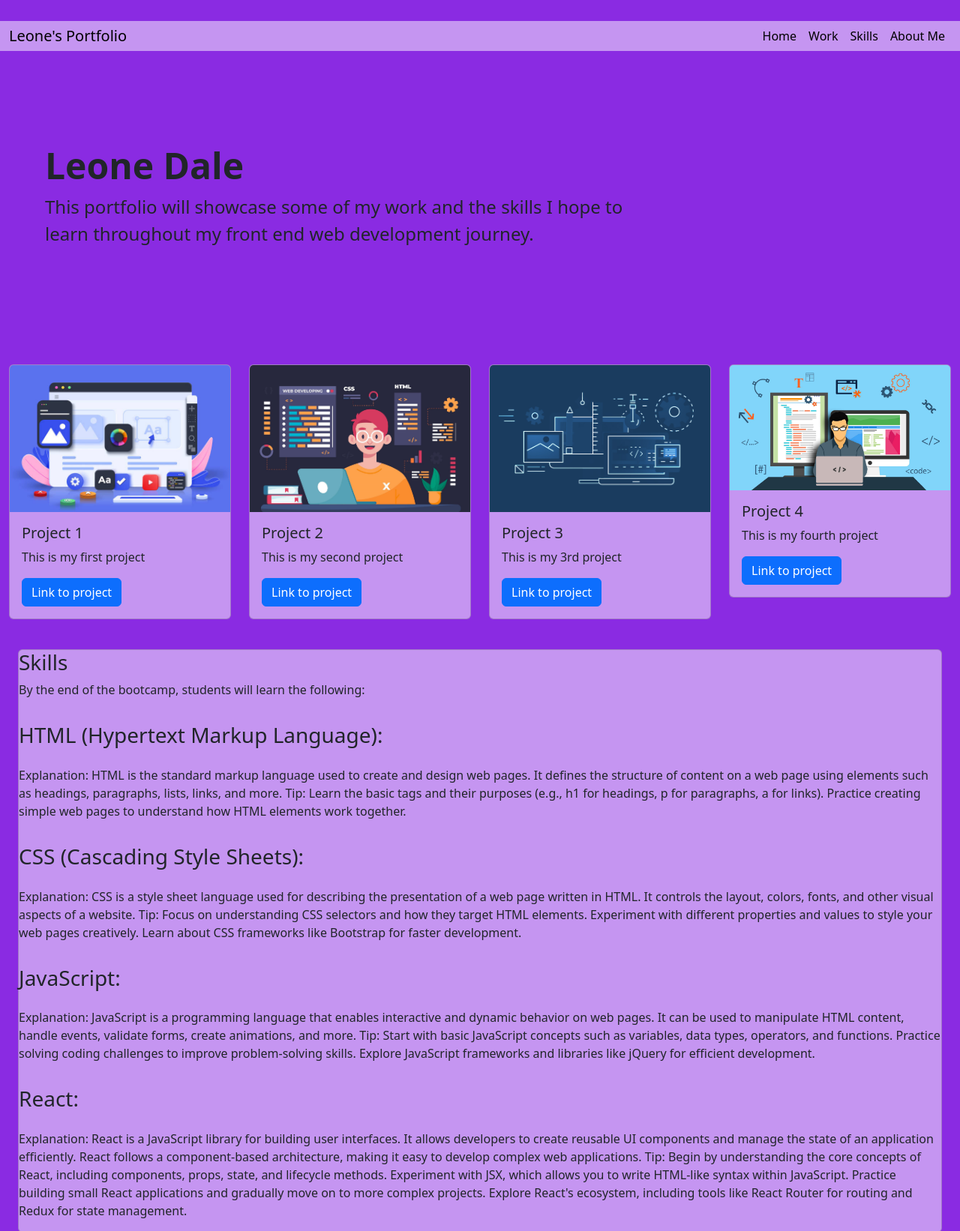
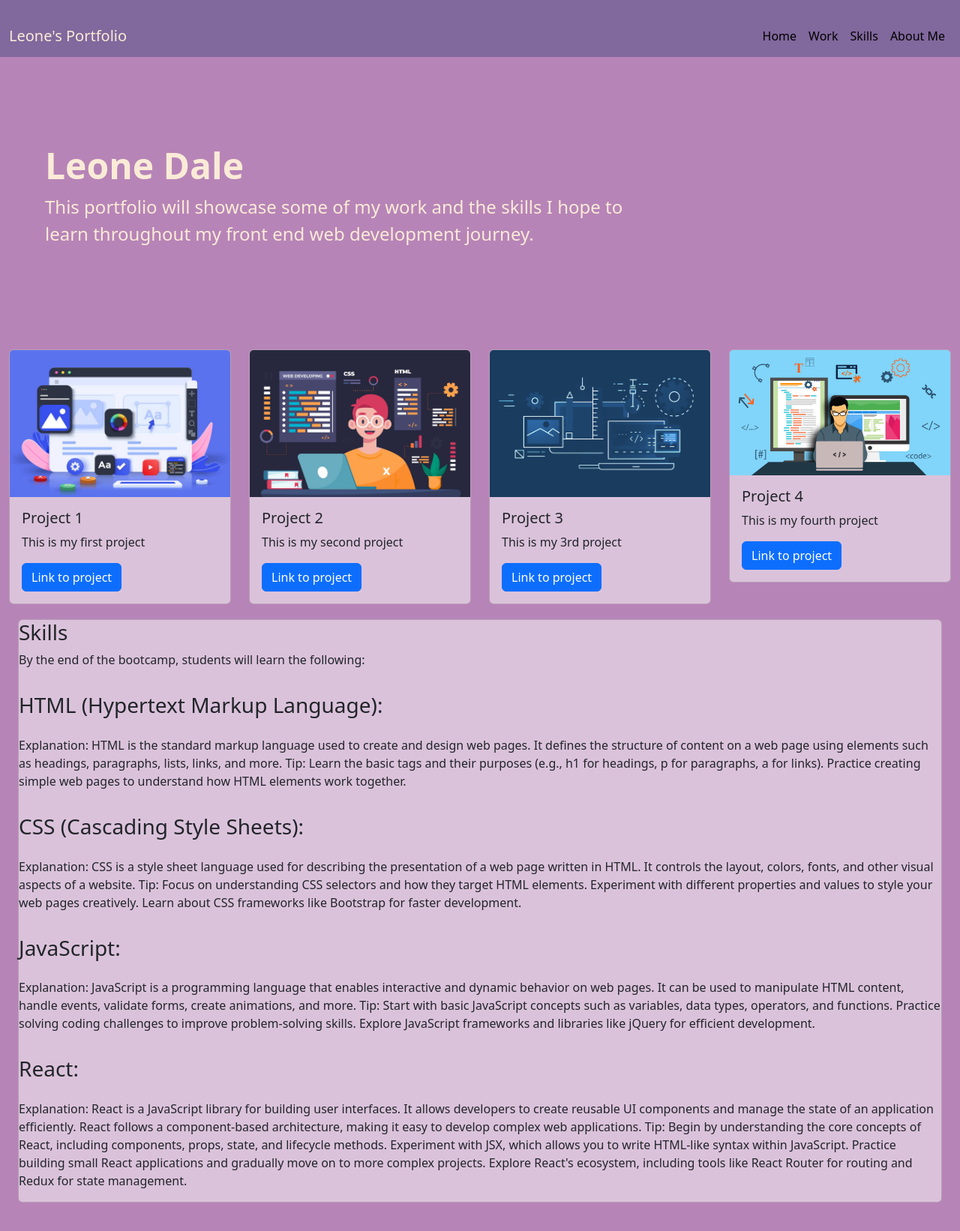
Before and after one commit to LeoneJD/Bootstrap-Portfolio, a plain HTML site: page index.html in a window 1280 px wide. Shown: the top 1642 px of the page at 75% size. Drawn offline with nearby package versions, Linux system fonts and the light colour scheme.

Commit message:
added colour changes and README

```diff
--- a/css/style.css
+++ b/css/style.css
@@ -1,5 +1,7 @@
 body {
-    background-color: blueviolet;
+    background-color: #B784B7;
+    color: antiquewhite;
+
 }
 
 .container-fluid {
@@ -11,32 +13,50 @@ body {
   }
 
   #custom-navbar {
-    background-color: rgba(255, 255, 255, 0.5);
+    background-color: #81689D;
+    color: antiquewhite;
   }
 
+  .navbar-brand {
+    color: antiquewhite;
+  }
+
+  .navbar-nav .nav-link {
+    color: antiquewhite;
+}
+
+.navbar-nav .nav-link:hover {
+    color:  #B784B7;
+}
   #jumbotron {
     margin-bottom: 20px;
+    color: antiquewhite;
   }
 
   #work-section {
-    margin-bottom: 40px;
+        margin-bottom: 40px;
+        color: antiquewhite;
   }
 
   #skills-section {
-    margin-bottom: 40px;
+       margin-bottom: 40px;
+       color: antiquewhite;
   }
 
   #aboutme-section {
     margin-bottom: 40px;
+
   }
+
   .rounded-circle {
-    align-items: center;
+    align-self: center;
     width: 300px;
     height: 300px;
 }
 
   #footer {
     padding-top: 20px;
+    color: antiquewhite;
   }
 
   footer .list-inline-item {
--- a/index.html
+++ b/index.html
@@ -7,15 +7,15 @@
 
         <!-- Bootstrap and CSS -->
         <link href="https://cdn.jsdelivr.net/npm/bootstrap@5.3.0-alpha3/dist/css/bootstrap.min.css" rel="stylesheet" integrity="sha384-KK94CHFLLe+nY2dmCWGMq91rCGa5gtU4mk92HdvYe+M/SXH301p5ILy+dN9+nJOZ" crossorigin="anonymous">
-        <link href="https://cdnjs.cloudflare.com/ajax/libs/font-awesome/4.3.0/css/font-awesome.css" rel="stylesheet"  type='text/css'>
+        <link href="https://cdnjs.cloudflare.com/ajax/libs/font-awesome/6.0.0-beta3/css/all.min.css" rel="stylesheet">
         <link rel="stylesheet" href="css/style.css">
     <title>LD Portfolio BS</title>
 </head>
 <body>
   <!--   Add a navigation bar with links that navigate to the correct section -->
-  <nav class="navbar navbar-expand-lg sticky-top">
-    <div id="custom-navbar" class="container-fluid">
-      <a class="navbar-brand" href="#">Leone's Portfolio</a>
+  <nav id="custom-navbar" class="navbar navbar-expand-lg sticky-top">
+    <div class="container-fluid">
+      <a class="navbar-brand" href="#navbar">Leone's Portfolio</a>
       <div id="navbarSupportedContent">
         <ul class="navbar-nav me-auto mb-2 mb-lg-0">
           <li class="nav-item">
@@ -36,16 +36,16 @@
   </nav>
 
  <!--  Add a hero section as a jumbotron with picutre, name, and any other information -->
- <div class="p-5 mb-4 rounded-3">
-    <div id="jumbotron" class="container-fluid py-5">
+ <div id="jumbotron" class="p-5 mb-4 rounded-3">
+    <div class="container-fluid py-5">
       <h1 class="display-5 fw-bold">Leone Dale</h1>
       <p class="col-md-8 fs-4">This portfolio will showcase some of my work and the skills I hope to learn throughout my front end web development journey. </p>
       <!-- <button class="btn btn-primary btn-lg" type="button">About Me</button> -->
     </div>
   </div>
   <!-- Add a work section displaying work in a grid using bootstrap cards display images and a description -->
-  <div  class="container-fluid">
-    <div id="work-section" class="row">
+  <div  id="work-section" class="container-fluid">
+    <div class="row">
       <div class="cardContainer col-lg-3 col-md-3 col-sm-12">
         <div class="card">
           <img src="images/Project1.jpg" class="card-img-top" alt="...">
@@ -93,8 +93,8 @@
     <!-- Close row -->
 
     <!-- Add a skills section listing out the skills expected to be learned from the bootcamp -->
-    <section>
-    <div id="skills-section" class="container-fluid">
+    <section id="skills-section">
+    <div class="container-fluid">
       <div class="card mb-3">
     <h3>Skills</h3>
     <p>By the end of the bootcamp, students will learn the following:</p>
@@ -152,10 +152,10 @@
         <p>&copy; 2024 LEONE DALE. All rights reserved.</p>
         <!-- Social media icons -->
         <ul class="list-inline">
-          <li class="list-inline-item"><a href="#"><i class="fab fa-linkedin"></i></a></li>
-          <li class="list-inline-item"><a href="#"><i class="fab fa-instagram"></i></a></li>
-          <li class="list-inline-item"><a href="#"><i class="fab fa-facebook"></i></a></li>
-          <li class="list-inline-item"><a href="#"><i class="fab fa-github"></i></a></li>
+          <li class="list-inline-item"><a href="https://www.linkedin.com/in/leone-dale-a96588241/"><i class="fab fa-linkedin"></i></a></li>
+          <li class="list-inline-item"><a href="https://www.instagram.com/leonejdale/"><i class="fab fa-instagram"></i></a></li>
+          <li class="list-inline-item"><a href="https://www.facebook.com/leone.dale.545"><i class="fab fa-facebook"></i></a></li>
+          <li class="list-inline-item"><a href="https://github.com/LeoneJD"><i class="fab fa-github"></i></a></li>
         </ul>
       </div>
     </footer>
```
Also changed, not shown: 1 other file.
